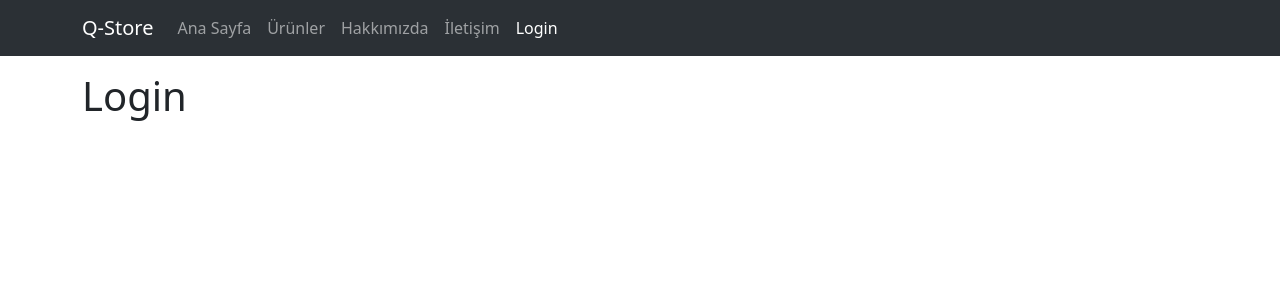
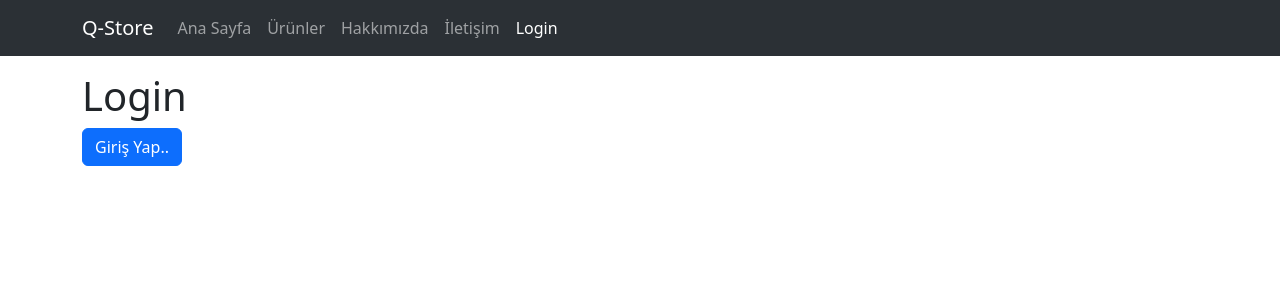
Before and after one commit to MehmetAydar01/Sifirdan-Projelerle-Front-End-ve-React, a React (Vite) app in the folder Bolum-13-React-Router-Dom-ile-Calismak/: page /login in a window 1280 px wide. Shown: the top 300 px of the page. Built offline with nearby package versions, Linux system fonts and the light colour scheme.

Commit message:
login button eklendi

```diff
--- a/Bolum-13-React-Router-Dom-ile-Calismak/src/pages/Login.jsx
+++ b/Bolum-13-React-Router-Dom-ile-Calismak/src/pages/Login.jsx
@@ -1,7 +1,10 @@
-const Login = () => {
+const Login = ({ handleLogin }) => {
   return (
     <>
       <h1>Login</h1>
+      <button className='btn btn-primary' onClick={handleLogin}>
+        Giriş Yap..
+      </button>
     </>
   );
 };
```
